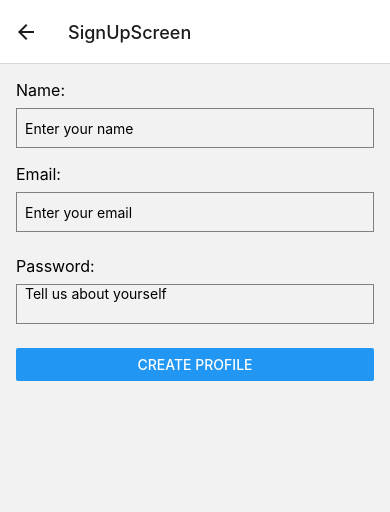
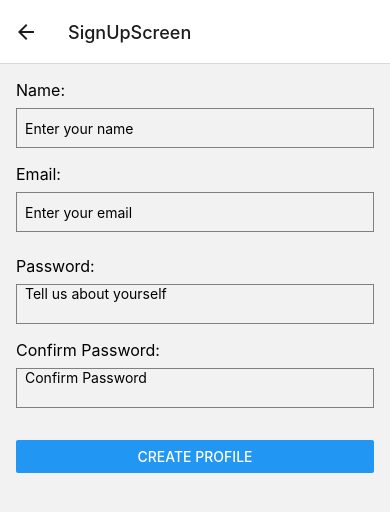
Before and after one commit to TriangleFraudternity/Chalk_Bets, a React Native app: screen /SignUpScreen in a window 390 px wide. Shown: the top 512 px of the page. Built offline with nearby package versions, Linux system fonts and the light colour scheme.

Commit message:
added confirm password section and corresponding validation messages

```diff
--- a/pages/SignupScreen.js
+++ b/pages/SignupScreen.js
@@ -11,14 +11,16 @@ const SignUpScreen = ({ navigation }) => {
   const [name, setName] = useState('');
   const [email, setEmail] = useState('');
   const [password, setPassword] = useState('');
+  const [confirmPassword, setConfirmPassword] = useState('');
   const [emailValidationMessage, setEmailValidationMessage] = useState('');
   const [passwordValidationMessage, setPasswordValidationMessage] = useState('');
+  const [passwordConfirmValidationMessage, setPasswordConfirmValidationMessage] = useState('');
 
 
   const handleCreateProfile = () => {
     // Add logic to create the user profile
     // You can send the data to your backend or store it locally, depending on your needs
-    if (validateEmail(email) && validatePassword(password)) {
+    if (validateEmail(email) && validatePassword(password) && password == confirmPassword) {
       createUserWithEmailAndPassword(auth, email, password)
         .then((userCredential) => {
             const user = userCredential.user;
@@ -37,6 +39,9 @@ const SignUpScreen = ({ navigation }) => {
       console.log('Password:', password);
     }
     else{
+      if (password != confirmPassword){
+        setPasswordConfirmValidationMessage("Passwords must match");
+      }
       if (!validateEmail(email)){
         setEmailValidationMessage('Not a valid email');
       }
@@ -75,6 +80,15 @@ const SignUpScreen = ({ navigation }) => {
         placeholder="Tell us about yourself"
         multiline
       />
+      <Text style={styles.label}>Confirm Password:</Text>
+      <TextInput
+        style={styles.input}
+        value={confirmPassword}
+        onChangeText={(text) => setConfirmPassword(text)}
+        placeholder="Confirm Password"
+        multiline
+      />
+      <Text style={styles.label}>{passwordConfirmValidationMessage}</Text>
       <Text style={styles.label}>{passwordValidationMessage}</Text>
 
 
```
